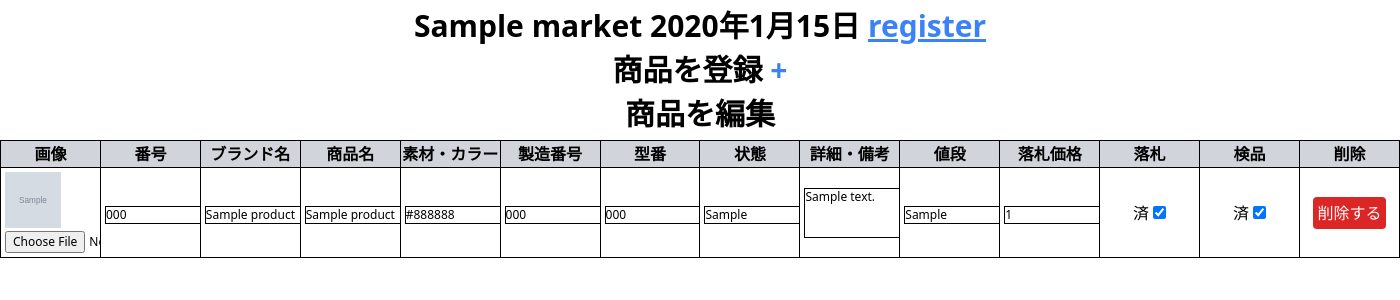
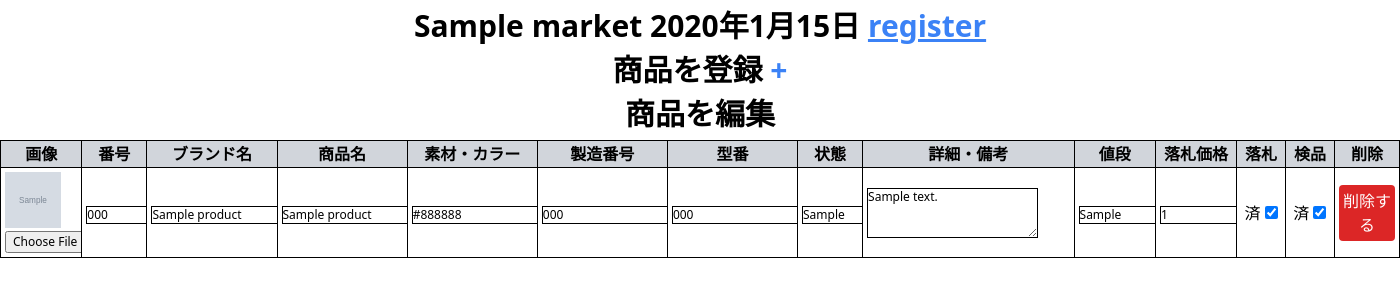
Before and after one commit to DR-Subordinate/MarketDatabase, a Django app: a page that uses product_data_form/templates/product_data_form/product_main.html in a window 1400 px wide. Shown: the top 300 px of the page. Run offline with Django 4.2, Linux system fonts and the light colour scheme; tables that the repository leaves empty hold one stand-in row (values such as "Sample post"); grey boxes marked "Sample" are stand-in pictures; some libraries are stand-ins or nearby versions.

Commit message:
それぞれの項目の幅を調整

```diff
--- a/product_data_form/templates/product_data_form/product_main.html
+++ b/product_data_form/templates/product_data_form/product_main.html
@@ -31,20 +31,20 @@
       <table class="table-fixed w-full mb-8 mx-auto border border-black" id="edit_product_container">
         <thead class="sticky top-0">
           <tr class="bg-gray-300">
-            <th class="border border-black">画像</th>
-            <th class="border border-black">番号</th>
-            <th class="border border-black">ブランド名</th>
-            <th class="border border-black">商品名</th>
-            <th class="border border-black">素材・カラー</th>
-            <th class="border border-black">製造番号</th>
-            <th class="border border-black">型番</th>
-            <th class="border border-black">状態</th>
-            <th class="border border-black">詳細・備考</th>
-            <th class="border border-black">値段</th>
-            <th class="border border-black">落札価格</th>
-            <th class="border border-black">落札</th>
-            <th class="border border-black">検品</th>
-            <th class="border border-black">削除</th>
+            <th class="border border-black w-20">画像</th>
+            <th class="border border-black w-16">番号</th>
+            <th class="border border-black w-32">ブランド名</th>
+            <th class="border border-black w-32">商品名</th>
+            <th class="border border-black w-32">素材・カラー</th>
+            <th class="border border-black w-32">製造番号</th>
+            <th class="border border-black w-32">型番</th>
+            <th class="border border-black w-16">状態</th>
+            <th class="border border-black w-52">詳細・備考</th>
+            <th class="border border-black w-20">値段</th>
+            <th class="border border-black w-20">落札価格</th>
+            <th class="border border-black w-12">落札</th>
+            <th class="border border-black w-12">検品</th>
+            <th class="border border-black w-16">削除</th>
           </tr>
         </thead>
         <tbody>
```
